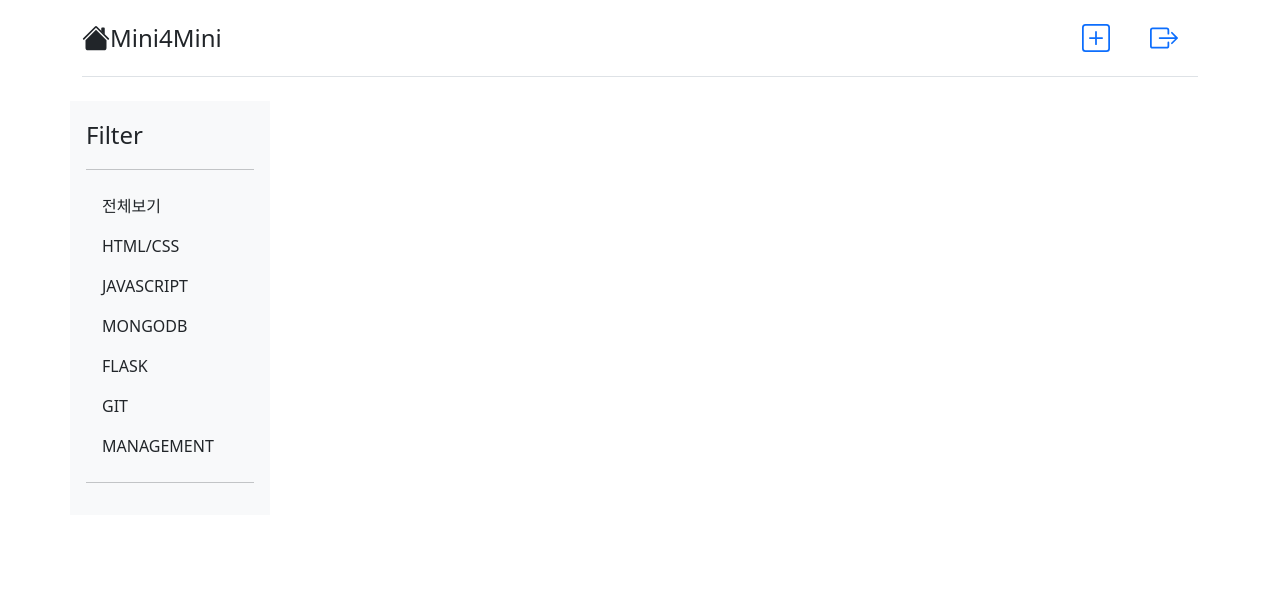
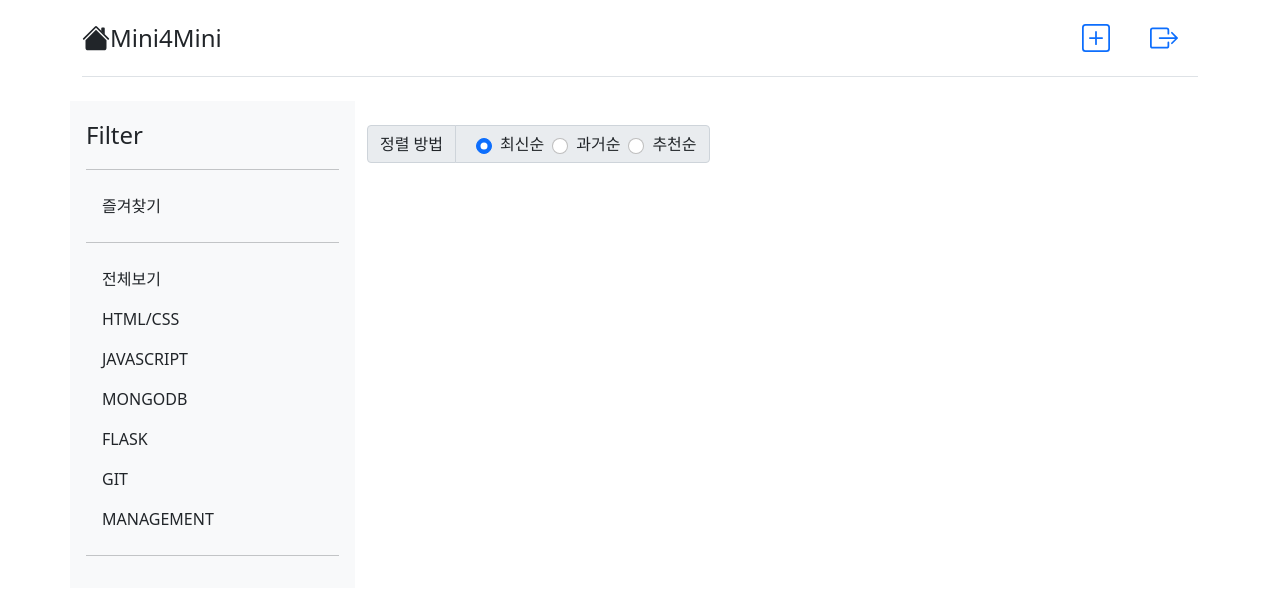
Before and after one commit to purplephone/Mini4Mini, a Flask app: template templates/mainPage.html in a window 1280 px wide. Shown: the top 595 px of the page. Run offline with Flask 2, Linux system fonts and the light colour scheme; the template is opened without the code that fills it, so the values that code supplies are empty; some libraries are stand-ins or nearby versions.

Commit message:
html 변경

```diff
--- a/templates/mainPage.html
+++ b/templates/mainPage.html
@@ -185,11 +185,20 @@
 
 <!-- 본문 -->
 <div class="container">
-    <div class="row">
+    <div class="row justify-content-end">
 
         <!-- 필터링용 사이드바-->
-        <div class="d-flex flex-column flex-shrink-0 p-3 bg-light col-3" style="width: 200px;">
+        <div class="d-flex flex-column flex-shrink-0 p-3 bg-light col-3" >
             <span class="fs-4">Filter</span>
+            <hr>
+            <ul class="nav nav-pills ">
+                <li class="nav-item">
+                    <a href='javascript:void(0);' onclick="load_writing(``);" class="nav-link link-dark"
+                       aria-current="page">
+                        즐겨찾기
+                    </a>
+                </li>
+            </ul>
             <hr>
             <ul class="nav nav-pills flex-column mb-auto">
                 <li class="nav-item">
@@ -238,8 +247,27 @@
             <hr>
         </div>
 
-        <!--게시물 표시-->
-        <div class="album py-5 col-8">
+
+                <!--게시물 표시-->
+        <div class="album py-4 col-9">
+            <div class="mb-3">
+                <form action="/" method="GET" class="input-group">
+                    <div class="input-group-text">
+                        <span id="inputGroup-sizing-default">정렬 방법</span>
+                    </div>
+                    <div class="input-group-text">
+                        <input class="form-check-input mx-2" type="radio" name="sortMode" id="flexRadioDefault1"
+                               value="new" checked>
+                        <label class="form-check-label" for="flexRadioDefault1">최신순</label>
+                        <input class="form-check-input mx-2" type="radio" name="sortMode" id="flexRadioDefault2"
+                               value="old">
+                        <label class="form-check-label" for="flexRadioDefault2">과거순</label>
+                        <input class="form-check-input mx-2" type="radio" name="sortMode" id="flexRadioDefault3"
+                               value="like">
+                        <label class="form-check-label" for="flexRadioDefault3">추천순</label>
+                    </div>
+                </form>
+            </div>
             <button type="button" class="btn" id="callModalBtn" data-bs-toggle="modal" data-bs-target="#viewModal"
                     hidden="true"></button>
             <div id="cards-box" class="row row-cols-1 row-cols-sm-2 row-cols-md-3 g-3">
```
